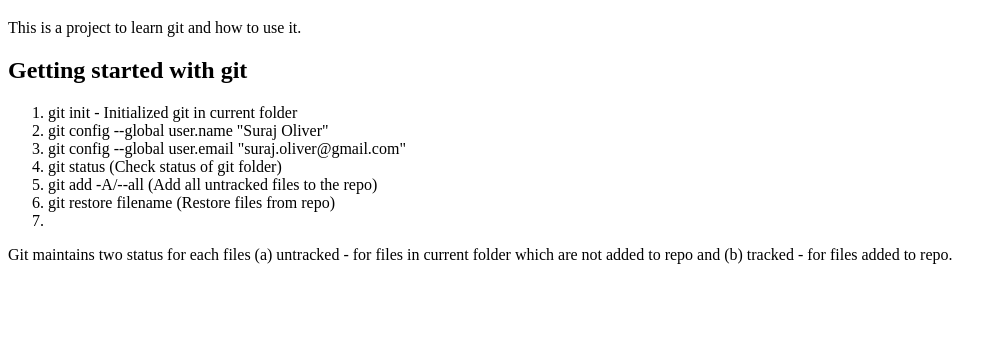
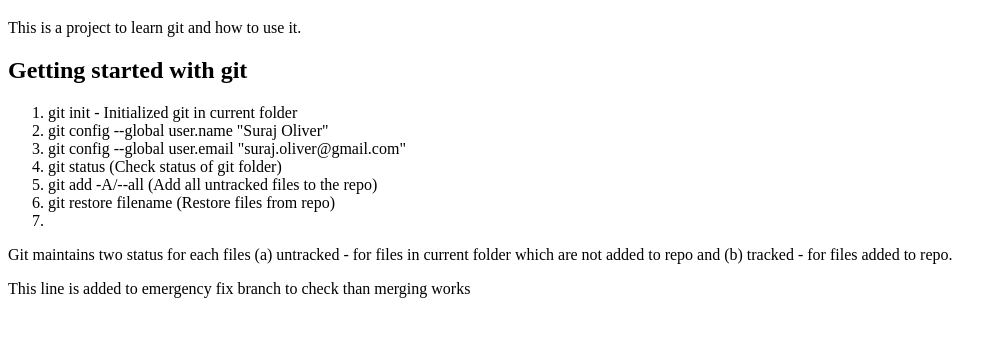
Before and after one commit to surajoliver/learngithub, a plain HTML site: page index.html in a window 1280 px wide. Shown: the part 61-398 px from the top of the page, without its empty margins (0-1003 px from the left). Drawn offline with Linux system fonts and the light colour scheme.

Commit message:
updated index.html with emergency fix branch

```diff
--- a/index.html
+++ b/index.html
@@ -28,6 +28,9 @@
         current folder which are not added to repo and (b) tracked - for files
         added to repo.
       </p>
+      <p>
+        This line is added to emergency fix branch to check than merging works
+      </p>
     </section>
   </body>
 </html>
```
